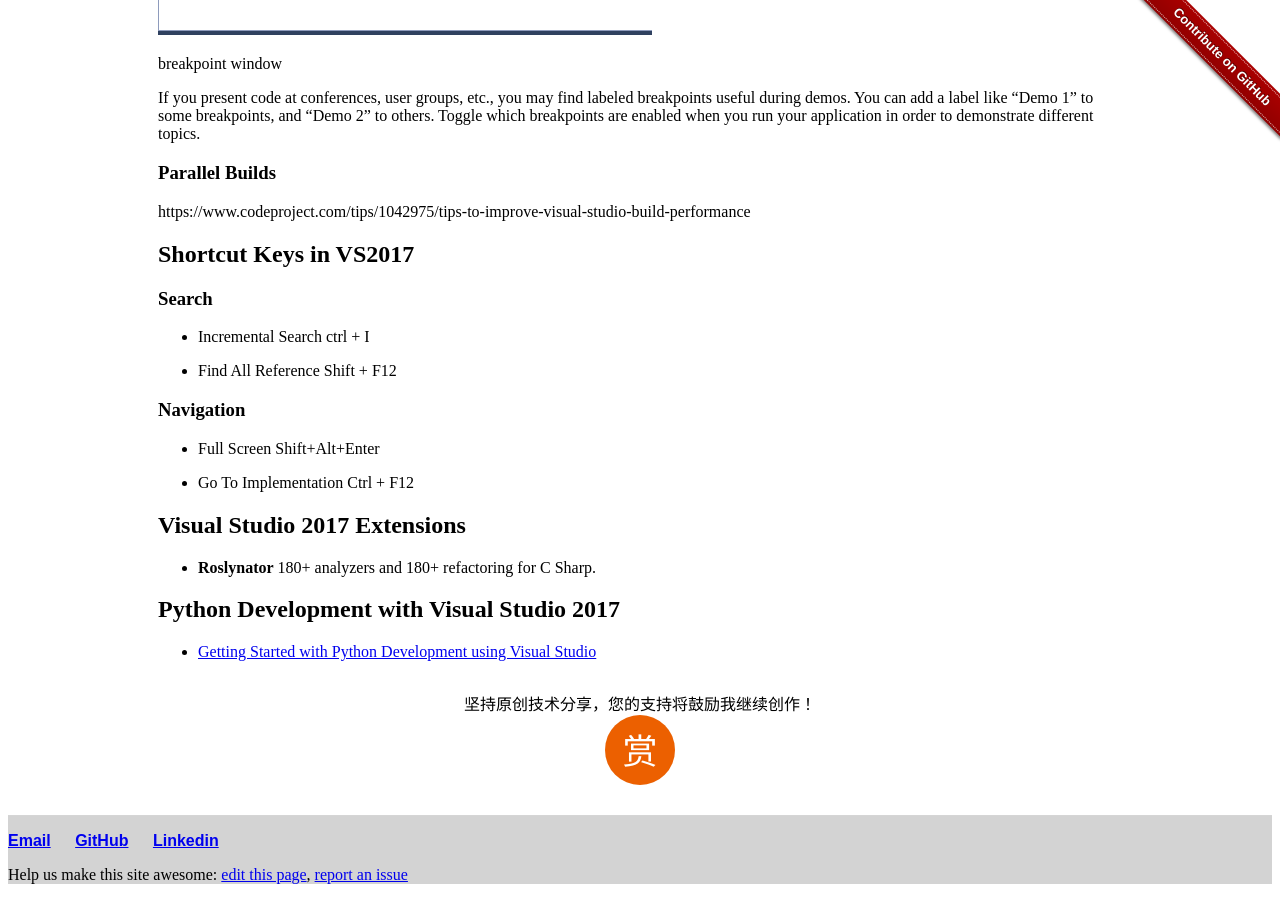
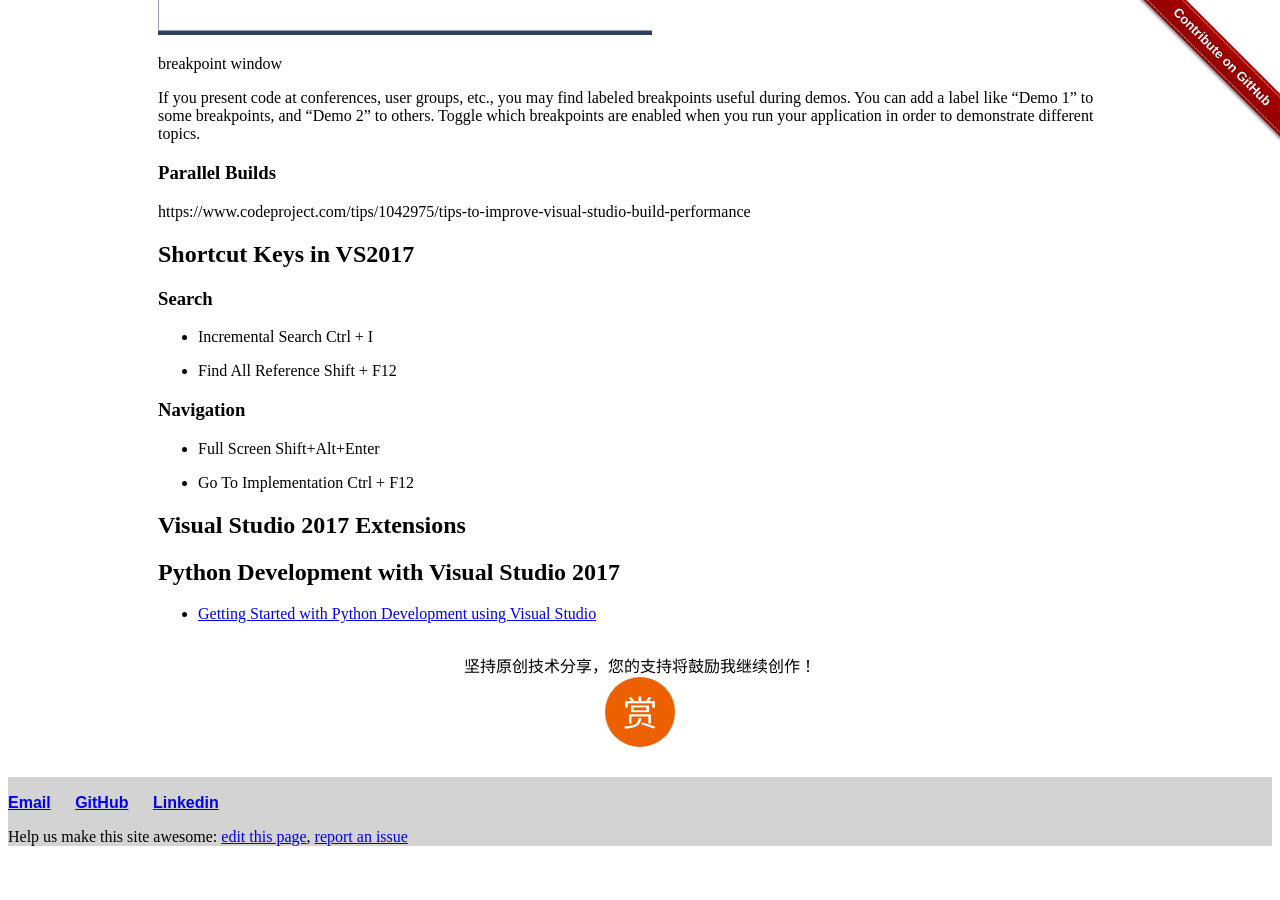
Before and after one commit to liuning0820/liuning0820.github.io, a Jekyll site: the page built from _posts/2017-08-21-play-with-visual-studio-guide.md, in a window 1280 px wide and 900 px high, scrolled down 1045 px. Built offline with Jekyll 4.4.1, drawn with Linux system fonts in a browser that asks for light colours; our own code applies the rules of GitHub Pages for plain Markdown files; after the commit the page ends 1907 px from its top, so only the background shows below that.

```diff
--- a/_posts/2017-08-21-play-with-visual-studio-guide.md
+++ b/_posts/2017-08-21-play-with-visual-studio-guide.md
@@ -52,7 +52,7 @@ https://www.codeproject.com/tips/1042975/tips-to-improve-visual-studio-build-per
 
 ### Search
 
-- Incremental Search ctrl + I
+- Incremental Search Ctrl + I
 
 - Find All Reference Shift + F12
 
@@ -64,8 +64,6 @@ https://www.codeproject.com/tips/1042975/tips-to-improve-visual-studio-build-per
 
 ## Visual Studio 2017 Extensions
 
-- **Roslynator** 180+ analyzers and 180+ refactoring for C Sharp.
-
 ## Python Development with Visual Studio 2017
 
 - [Getting Started with Python Development using Visual Studio](https://www.youtube.com/playlist?list=PLReL099Y5nRdLgGAdrb_YeTdEnd23s6Ff)
```
Also changed, not shown: _posts/2019-03-04-the-devops-handbook-reading-notes.md (+1 -1 lines), _posts/2019-03-19-why-cd-may-means-continuous-customer-disappointment.md (+2 -2 lines), 1 other file.
